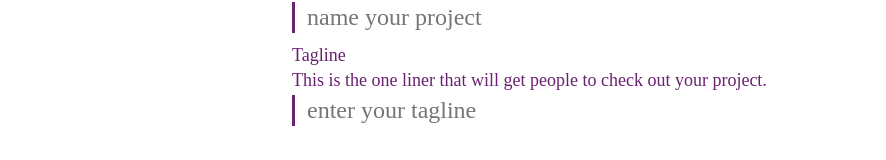
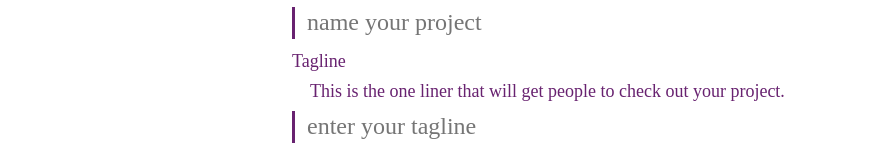
Before and after one commit to missAliceX/crowd-funding-app, a React (Create React App) app: page / in a window 1280 px wide. Shown: the part 149-309 px from the top of the page, without its empty margins (0-886 px from the left). Built offline with nearby package versions, Linux system fonts and the light colour scheme; a web font is replaced by a local one.

Commit message:
add indent

```diff
--- a/src/components/input.js
+++ b/src/components/input.js
@@ -12,7 +12,7 @@
   width: calc(100% - 1em);
 
   > div {
-    margin: 0.2em 0;
+    margin: 0.5em 0;
   }
 `;
 
@@ -37,8 +37,8 @@
 
   return (
     <Wrapper>
-      <div className="sm">{props.label}</div>
-      <div className="sm light">{props.description}</div>
+      <div className="sm bold">{props.label}</div>
+      <div className="sm italic indent">{props.description}</div>
       <InputField
         filled={value !== ""}
         inline={props.inline}
--- a/src/styles/text.scss
+++ b/src/styles/text.scss
@@ -43,3 +43,6 @@
   margin: auto;
   text-align: center;
 }
+.indent {
+  text-indent: 1em;
+}
```
